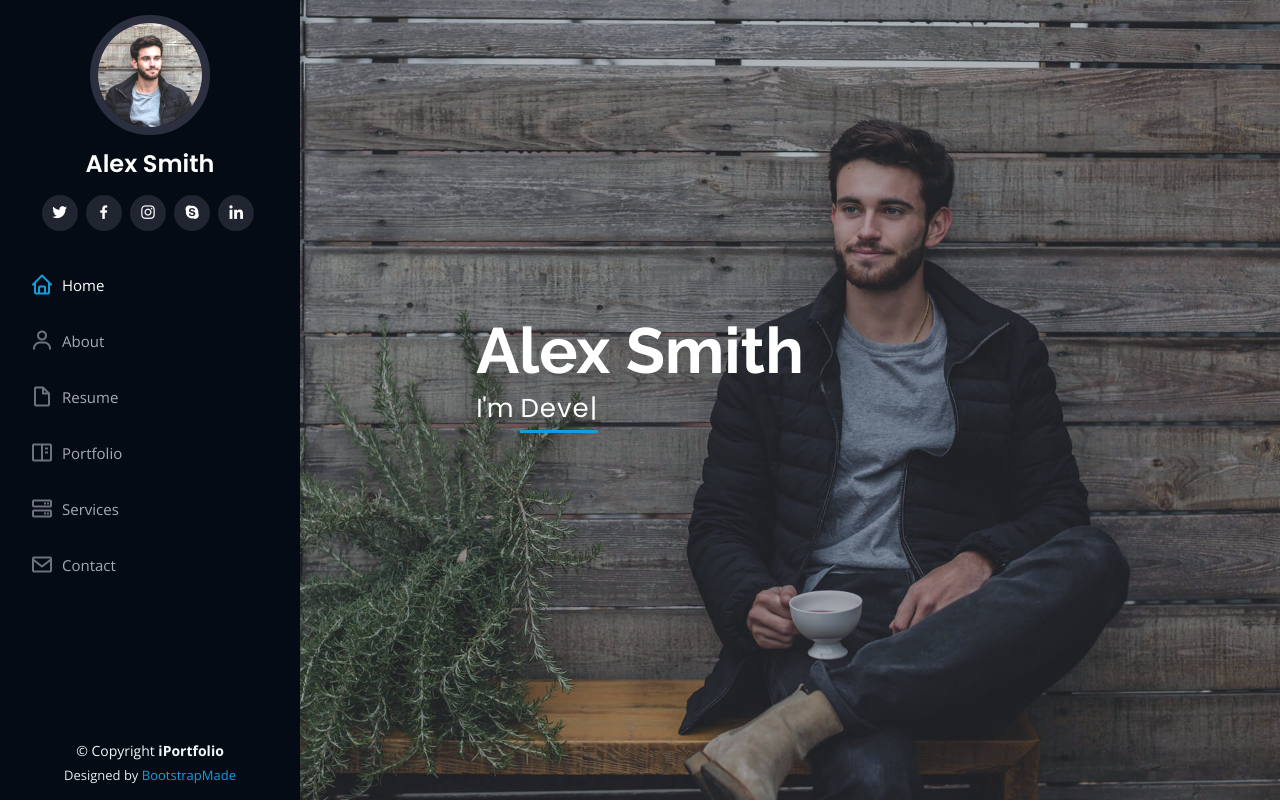
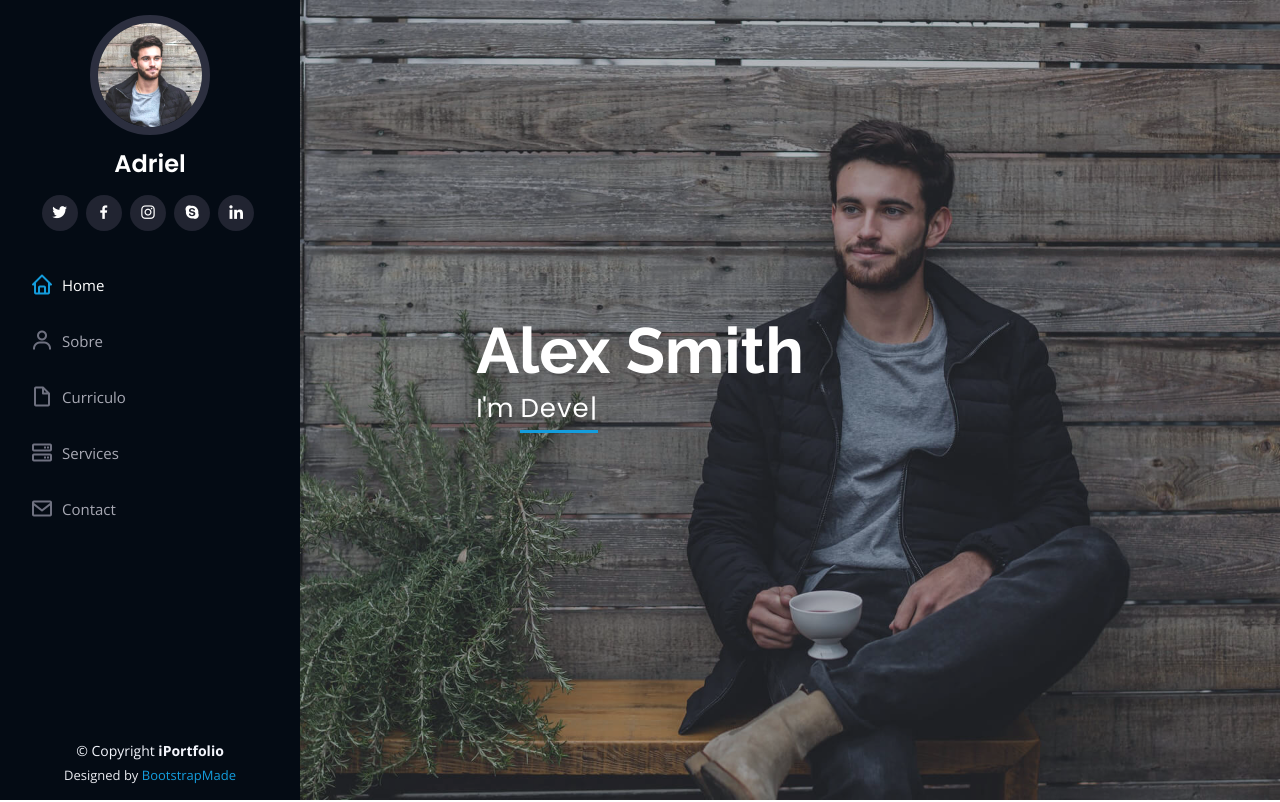
Before and after one commit to adrielmaia/portfolio, a plain HTML site: page index.html in a window 1280 px wide. Shown: the top 802 px of the page. Drawn offline with nearby package versions, Linux system fonts and the light colour scheme.

Commit message:
traduçao

```diff
--- a/index.html
+++ b/index.html
@@ -47,7 +47,7 @@
 
       <div class="profile">
         <img src="assets/img/profile-img.jpg" alt="" class="img-fluid rounded-circle">
-        <h1 class="text-light"><a href="index.html">Alex Smith</a></h1>
+        <h1 class="text-light"><a href="index.html">Adriel</a></h1>
         <div class="social-links mt-3 text-center">
           <a href="#" class="twitter"><i class="bx bxl-twitter"></i></a>
           <a href="#" class="facebook"><i class="bx bxl-facebook"></i></a>
@@ -60,9 +60,8 @@
       <nav id="navbar" class="nav-menu navbar">
         <ul>
           <li><a href="#hero" class="nav-link scrollto active"><i class="bx bx-home"></i> <span>Home</span></a></li>
-          <li><a href="#about" class="nav-link scrollto"><i class="bx bx-user"></i> <span>About</span></a></li>
-          <li><a href="#resume" class="nav-link scrollto"><i class="bx bx-file-blank"></i> <span>Resume</span></a></li>
-          <li><a href="#portfolio" class="nav-link scrollto"><i class="bx bx-book-content"></i> <span>Portfolio</span></a></li>
+          <li><a href="#about" class="nav-link scrollto"><i class="bx bx-user"></i> <span>Sobre</span></a></li>
+          <li><a href="#resume" class="nav-link scrollto"><i class="bx bx-file-blank"></i> <span>Curriculo</span></a></li>
           <li><a href="#services" class="nav-link scrollto"><i class="bx bx-server"></i> <span>Services</span></a></li>
           <li><a href="#contact" class="nav-link scrollto"><i class="bx bx-envelope"></i> <span>Contact</span></a></li>
         </ul>
```
